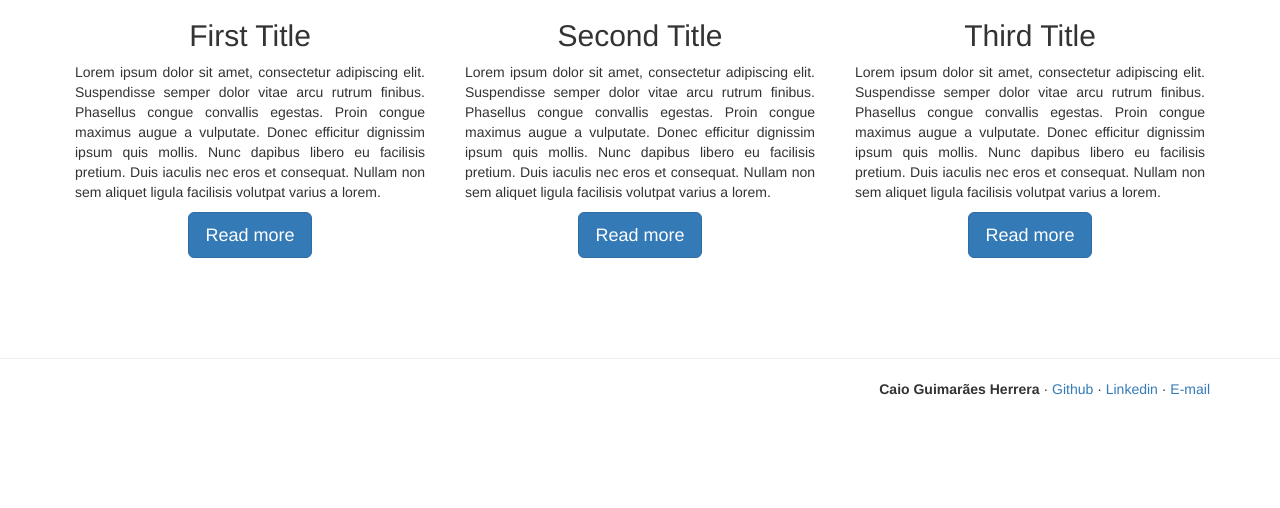
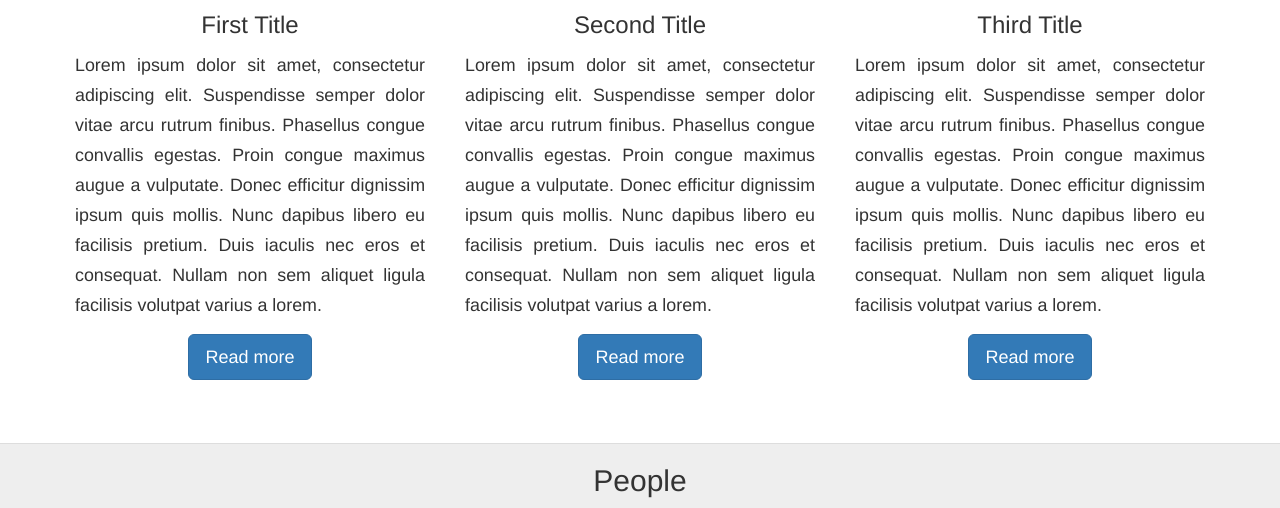
Before and after one commit to caioherrera/RTWGames, a Flask app: page / in a window 1280 px wide; the page is wider, and only the part inside the window is pictured. Shown: the part 529-1037 px from the top of that part. Before the commit the page ends 924 px from the top of that part, so only its background shows below. Run offline with Flask 2, Linux system fonts and the light colour scheme; some libraries are stand-ins or nearby versions.

Commit message:
Established a single page for all static information, set automatic scroll for items, added example of login form

```diff
--- a/routes.py
+++ b/routes.py
@@ -2,6 +2,5 @@ from flask import Flask, request, render_template, url_for
 from app import app
 
 @app.route("/")
-#@app.route("/index")
 def index():
     return render_template("index.html")
--- a/static/override.css
+++ b/static/override.css
@@ -47,7 +47,6 @@ h4 small, .navbar-inverse .navbar-nav > li > a {
 
 .navbar-fixed-top {
     background-color: #000;
-    position: absolute;
 }
 
 #subtitle {
@@ -56,7 +55,6 @@ h4 small, .navbar-inverse .navbar-nav > li > a {
 
 hr {
     margin-left: -80px;
-    margin-right: -80px;
 }
 
 #title {
@@ -76,15 +74,37 @@ li .active {
 }
 
 .jumbotron {
+    border-bottom: 1px solid #ddd !important;
+}
+
+#home {
+    background-color: #eee;
     padding-top: 30px;
     padding-bottom: 30px;
+    margin-bottom: 0;
 }
 
-.footer-divider {
-    margin-top: 80px;
+#overview {
+    background-color: #fff;
+    padding-top: 0;
+    margin-bottom: 0;
+}
+
+#people {
+    background-color: #eee;
+    padding-top: 0;
+    margin-bottom: 0;
 }
 
 .text-justify {
     padding-left: 5px;
     padding-right: 5px;
 }
+
+.row {
+    padding-top: 20px;
+}
+
+a:focus {
+    outline: 0;
+}
--- a/templates/index.html
+++ b/templates/index.html
@@ -4,9 +4,29 @@
         <meta charset="utf-8">
         <link href="https://maxcdn.bootstrapcdn.com/bootstrap/3.3.5/css/bootstrap.min.css" rel="stylesheet">
         <link rel="stylesheet" type="text/css" href="{{ url_for('static', filename='override.css') }}">
+        <script src="{{ url_for('static', filename='scroll.js') }}"></script>
+        <script src="https://ajax.googleapis.com/ajax/libs/jquery/1.11.3/jquery.min.js"></script>
+        <script src="https://maxcdn.bootstrapcdn.com/bootstrap/3.3.5/js/bootstrap.min.js"></script>
         <title>RTW :: Games</title>
     </head>
     <body>
+        <div class="modal fade" role="dialog" id="loginModal">
+            <div class="modal-dialog">
+                <div class="modal-content">
+                    <div class="modal-header">
+                        <button type="button" class="close" data-dismiss="modal" aria-label="Close"><span aria-hidden="true">&times;</span></button>
+                        <h4 class="modal-title">Login</h4>
+                    </div>
+                    <div class="modal-body">
+                        <p>Test</p>
+                    </div>
+                    <div class="modal-footer">
+                        <button type="button" class="btn btn-default" data-dismiss="modal">Close</button>
+                        <button type="button" class="btn btn-primary">Sign In</button>
+                    </div>
+                </div>
+            </div>
+        </div>
         <div class="container">
             <nav class="navbar navbar-inverse navbar-fixed-top">
                 <div class="container">
@@ -18,44 +38,70 @@
                     </div>
                     <div class="navbar-collapse collapse">
                         <ul class="nav navbar-nav navbar-right">
-                        <li class="links active"><a href="{{ url_for('index') }}">Home</a></li>
-                        <li class="links"><a href="/overview">Project Overview</a></li>
-                        <li class="links"><a href="/people">People</a></li>
+                            <li id="homeButton" class="links active"><a href="#" onclick="smoothScroll('home', 'homeButton'); return false">Home</a></li>
+                            <li id="overviewButton" class="links"><a href="#" onclick="smoothScroll('overview', 'overviewButton'); return false">Project Overview</a></li>
+                            <li id="peopleButton" class="links"><a href="#" onclick="smoothScroll('people', 'peopleButton'); return false">People</a></li>
                             <li class="nav-divider"></li>
-                        <li class="links"><a id="login" href="/login">Login</a></li>
+                            <li class="links"><a data-toggle="modal" id="login" href="#loginModal">Login</a></li>
                             <li class="links"><a id="register" href="/register">Register</a></li>
                         </ul>
                     </div>
                 </div>
             </nav>
         </div>
-        <div class="jumbotron">
-            <div class="container">
+        <div class="jumbotron" id="home">
+            <div class="container text-center">
                 <h1>Learning with games</h1>
                 <p class="lead" id="subtitle">This website is the result of a scientific project focused on the ability of a computer to <strong>learn from humans</strong>, as they collaborate with the research just by <strong>playing games</strong> and <strong>having fun.</strong></p>
-                    <p class="lead"><a class="btn btn-lg btn-primary" href="/overview">Read more</a></p>
             </div>
         </div>
-
+        <div class="jumbotron" id="overview">
             <div class="container marketing">
+               <h2 class="text-center">Project Overview</h2>
                <div class="row">
                    <div class="col-lg-4">
                        <img class="img-circle" src="http://cptstatic.s3.amazonaws.com/imagens/enviadas/materias/materia10372/3criacao-de-capivaras-curso-cpt.jpg" width="150" height="150"></img>
-                    <h2>First Title</h2>
-                    <p class="text-justify"> Lorem ipsum dolor sit amet, consectetur adipiscing elit. Suspendisse semper dolor vitae arcu rutrum finibus. Phasellus congue convallis egestas. Proin congue maximus augue a vulputate. Donec efficitur dignissim ipsum quis mollis. Nunc dapibus libero eu facilisis pretium. Duis iaculis nec eros et consequat. Nullam non sem aliquet ligula facilisis volutpat varius a lorem.</p>
+                       <h3>First Title</h3>
+                       <p class="text-justify"><small>Lorem ipsum dolor sit amet, consectetur adipiscing elit. Suspendisse semper dolor vitae arcu rutrum finibus. Phasellus congue convallis egestas. Proin congue maximus augue a vulputate. Donec efficitur dignissim ipsum quis mollis. Nunc dapibus libero eu facilisis pretium. Duis iaculis nec eros et consequat. Nullam non sem aliquet ligula facilisis volutpat varius a lorem.</small></p>
                        <p class="lead"><a class="btn btn-lg btn-primary" href="/overview">Read more</a></p>
                    </div>
                    <div class="col-lg-4">
                        <img class="img-circle" src="http://cptstatic.s3.amazonaws.com/imagens/enviadas/materias/materia10372/3criacao-de-capivaras-curso-cpt.jpg" width="150" height="150"></img>
-                    <h2>Second Title</h2>
-                    <p class="text-justify"> Lorem ipsum dolor sit amet, consectetur adipiscing elit. Suspendisse semper dolor vitae arcu rutrum finibus. Phasellus congue convallis egestas. Proin congue maximus augue a vulputate. Donec efficitur dignissim ipsum quis mollis. Nunc dapibus libero eu facilisis pretium. Duis iaculis nec eros et consequat. Nullam non sem aliquet ligula facilisis volutpat varius a lorem.</p>
+                       <h3>Second Title</h3>
+                       <p class="text-justify"><small>Lorem ipsum dolor sit amet, consectetur adipiscing elit. Suspendisse semper dolor vitae arcu rutrum finibus. Phasellus congue convallis egestas. Proin congue maximus augue a vulputate. Donec efficitur dignissim ipsum quis mollis. Nunc dapibus libero eu facilisis pretium. Duis iaculis nec eros et consequat. Nullam non sem aliquet ligula facilisis volutpat varius a lorem.</small></p>
                        <p class="lead"><a class="btn btn-lg btn-primary" href="/overview">Read more</a></p>
                    </div>
                    <div class="col-lg-4">
                        <img class="img-circle" src="http://cptstatic.s3.amazonaws.com/imagens/enviadas/materias/materia10372/3criacao-de-capivaras-curso-cpt.jpg" width="150" height="150"></img>
-                    <h2>Third Title</h2>
-                    <p class="text-justify"> Lorem ipsum dolor sit amet, consectetur adipiscing elit. Suspendisse semper dolor vitae arcu rutrum finibus. Phasellus congue convallis egestas. Proin congue maximus augue a vulputate. Donec efficitur dignissim ipsum quis mollis. Nunc dapibus libero eu facilisis pretium. Duis iaculis nec eros et consequat. Nullam non sem aliquet ligula facilisis volutpat varius a lorem.</p>
+                       <h3>Third Title</h3>
+                       <p class="text-justify"><small>Lorem ipsum dolor sit amet, consectetur adipiscing elit. Suspendisse semper dolor vitae arcu rutrum finibus. Phasellus congue convallis egestas. Proin congue maximus augue a vulputate. Donec efficitur dignissim ipsum quis mollis. Nunc dapibus libero eu facilisis pretium. Duis iaculis nec eros et consequat. Nullam non sem aliquet ligula facilisis volutpat varius a lorem.</small></p>
                        <p class="lead"><a class="btn btn-lg btn-primary" href="/overview">Read more</a></p>
+                   </div>
+               </div>
+            </div>
+        </div>
+        <div class="jumbotron" id="people">
+            <div class="container marketing">
+               <h2 class="text-center">People</h2>
+               <div class="row">
+                   <div class="col-lg-4">
+                       <img class="img-circle" src="http://cptstatic.s3.amazonaws.com/imagens/enviadas/materias/materia10372/3criacao-de-capivaras-curso-cpt.jpg" width="150" height="150"></img>
+                       <h3>First Title</h3>
+                       <p class="text-justify"><small>Lorem ipsum dolor sit amet, consectetur adipiscing elit. Suspendisse semper dolor vitae arcu rutrum finibus. Phasellus congue convallis egestas. Proin congue maximus augue a vulputate. Donec efficitur dignissim ipsum quis mollis. Nunc dapibus libero eu facilisis pretium. Duis iaculis nec eros et consequat. Nullam non sem aliquet ligula facilisis volutpat varius a lorem.</small></p>
+                       <p class="lead"><a class="btn btn-lg btn-primary" href="/overview">Read more</a></p>
+                   </div>
+                   <div class="col-lg-4">
+                       <img class="img-circle" src="http://cptstatic.s3.amazonaws.com/imagens/enviadas/materias/materia10372/3criacao-de-capivaras-curso-cpt.jpg" width="150" height="150"></img>
+                       <h3>Second Title</h3>
+                       <p class="text-justify"><small>Lorem ipsum dolor sit amet, consectetur adipiscing elit. Suspendisse semper dolor vitae arcu rutrum finibus. Phasellus congue convallis egestas. Proin congue maximus augue a vulputate. Donec efficitur dignissim ipsum quis mollis. Nunc dapibus libero eu facilisis pretium. Duis iaculis nec eros et consequat. Nullam non sem aliquet ligula facilisis volutpat varius a lorem.</small></p>
+                       <p class="lead"><a class="btn btn-lg btn-primary" href="/overview">Read more</a></p>
+                   </div>
+                   <div class="col-lg-4">
+                       <img class="img-circle" src="http://cptstatic.s3.amazonaws.com/imagens/enviadas/materias/materia10372/3criacao-de-capivaras-curso-cpt.jpg" width="150" height="150"></img>
+                       <h3>Third Title</h3>
+                       <p class="text-justify"><small>Lorem ipsum dolor sit amet, consectetur adipiscing elit. Suspendisse semper dolor vitae arcu rutrum finibus. Phasellus congue convallis egestas. Proin congue maximus augue a vulputate. Donec efficitur dignissim ipsum quis mollis. Nunc dapibus libero eu facilisis pretium. Duis iaculis nec eros et consequat. Nullam non sem aliquet ligula facilisis volutpat varius a lorem.</small></p>
+                       <p class="lead"><a class="btn btn-lg btn-primary" href="/overview">Read more</a></p>
+                   </div>
                </div>
             </div>
         </div>
```
Also changed, not shown: static/scroll.js (added, +60 -0 lines). Lines whose indentation alone changed are shown as unchanged.
